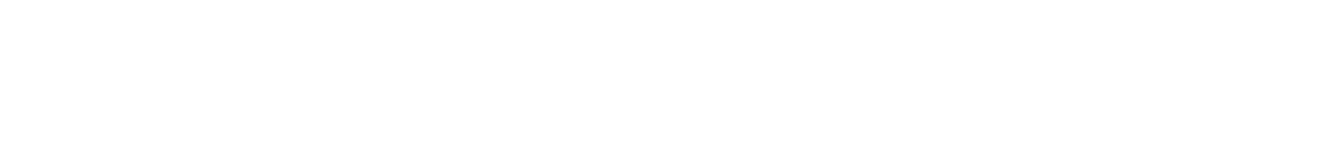
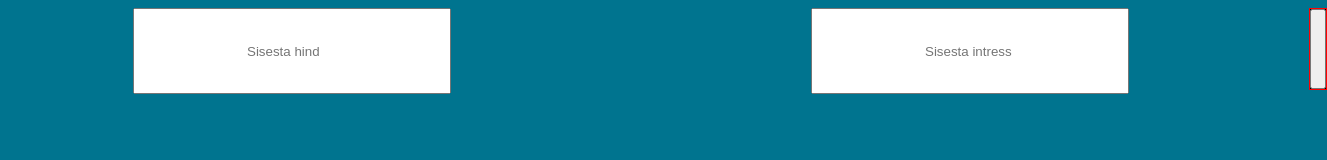
Before and after one commit to jasper-tambur/kalkulaator, a plain HTML site: page index.html in a window 1280 px wide. Shown: the whole page, 1327 px wide, since content can reach past the window. Drawn offline with Linux system fonts and the light colour scheme.

Commit message:
css background & buttons

```diff
--- a/index.html
+++ b/index.html
@@ -1,12 +1,25 @@
 <!DOCTYPE html>
+<style>
+    @import url('https://fonts.googleapis.com/css2?family=PT+Sans&display=swap');
+</style>
 <html lang="en">
 <head>
     <meta charset="UTF-8">
     <meta http-equiv="X-UA-Compatible" content="IE=edge">
     <meta name="viewport" content="width=device-width, initial-scale=1.0">
+    <link rel="stylesheet" href="style.css">
     <title>Kalkulaator</title>
 </head>
 <body>
-
+    <div class = "container">
+        <div class = "field" id="price-fields">
+            <input class="inputs" id="price" type="number" placeholder="Sisesta hind" oninput="getValue()"></input>
+            <input class="inputs" id="interest" type="number" placeholder="Sisesta intress" oninput="getValue()"></input>
+        </div>
+        <div class="btn">
+            <button id="price-post-interest"></button>
+        </div>
+    </div>
 </body>
+<script src="script.js"></script>
 </html>
--- a/script.js
+++ b/script.js
@@ -0,0 +1,7 @@
+function getValue() {
+    const val = document.getElementById('price').value
+    const interest = parseInt(document.getElementById("interest").value) / 100
+    const totalInterest = val * interest + parseInt(val)
+    document.getElementById("price-post-interest").innerHTML = totalInterest
+    console.log(totalInterest)
+}
--- a/style.css
+++ b/style.css
@@ -0,0 +1,33 @@
+body{
+    background-color: #00748f;
+    font-family: 'PT Sans', sans-serif;
+}
+.container{
+    display: flex;
+    justify-content: center;
+    padding: 5;
+    height: auto;
+    width: auto;
+}
+.field{
+    float: left;
+    display: flex;
+    justify-items: center;
+
+}
+.inputs{
+    padding-left: 7rem;
+    display: flex;
+    height: 80px;
+    width: 200px;
+    margin: 0px 180px;
+}
+.btn{
+    display: flex;
+    height: 80px;
+    width: 300px;
+    padding: 0;
+    border: 1px solid red;
+    background: black;
+    cursor: pointer;
+}
```
